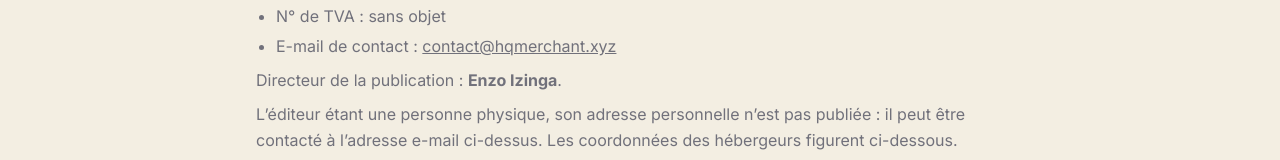
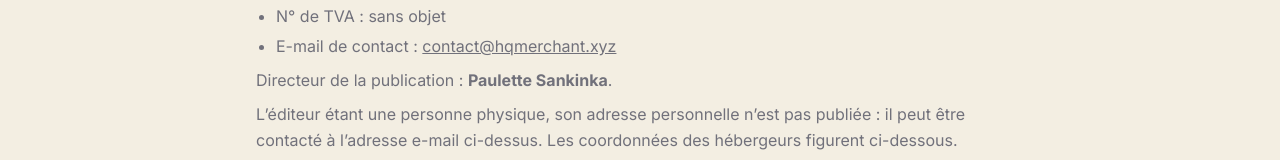
Before and after one commit to wave3k/open-library, a Next.js app: page /mentions-legales in a window 1280 px wide. Shown: the part 426-586 px from the top of the page. Built offline with nearby package versions, Linux system fonts and the light colour scheme; no server answers.

Commit message:
Legal: directeur de la publication -> Paulette Sankinka

```diff
--- a/src/app/mentions-legales/page.tsx
+++ b/src/app/mentions-legales/page.tsx
@@ -34,7 +34,7 @@ export default function MentionsLegalesPage() {
           <li>E-mail de contact : <a href="mailto:contact@hqmerchant.xyz" className="underline">contact@hqmerchant.xyz</a></li>
         </ul>
         <p className="text-muted-foreground leading-relaxed">
-          Directeur de la publication : <strong>Enzo Izinga</strong>.
+          Directeur de la publication : <strong>Paulette Sankinka</strong>.
         </p>
         <p className="text-muted-foreground leading-relaxed">
           L’éditeur étant une personne physique, son adresse personnelle n’est pas publiée : il peut être contacté à
```
